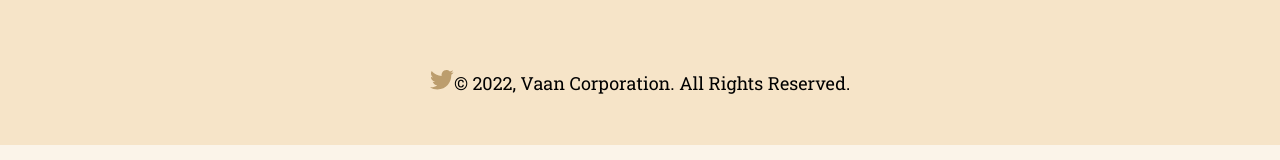
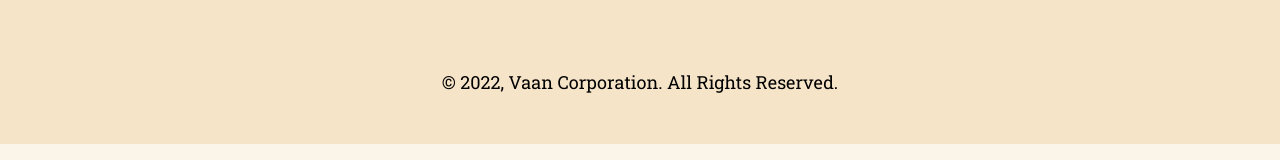
Before and after one commit to imthath-m/vaan-corp-website, a React (Create React App) app: page /blog in a window 1280 px wide. Shown: the part 502-662 px from the top of the page. Built offline with nearby package versions, Linux system fonts and the light colour scheme; a web font is replaced by a local one.

Commit message:
removed twitter icon in footer, add twitter link into footer

```diff
--- a/src/App.scss
+++ b/src/App.scss
@@ -587,6 +587,7 @@
   background-color: #F6E4C8;
   margin-top: 10rem;
   position: relative;
+  cursor: pointer;
 
   @media only screen and (max-width:$bp-small) {
     display: flex;
--- a/src/Components/Footer.jsx
+++ b/src/Components/Footer.jsx
@@ -1,6 +1,7 @@
 import React, { useState } from 'react'
 import twitter from "../assets/images/twitter.svg"
 import toast, { Toaster } from 'react-hot-toast';
+import { twitterPage } from '../helper'
 
 function Footer() {
   const [first, setFirst] = useState('');
@@ -36,7 +37,7 @@
     // window.location.reload()
   }
   return (
-    <footer className='footer' id='footer'>
+    <footer className='footer' id='footer' onClick={twitterPage}>
       {/* <div className='footer_heading'>
         <h1 className='footer_heading-h'>Subscribe to our newsletter</h1>
         <p className='footer_heading-p'>Get latest news and update</p>
@@ -50,7 +51,7 @@
         <Toaster position="bottom-center" />
       </form> */}
       <span className='footer-copyrights'>
-        <a href='https://twitter.com/skydevz' target="_blank"><img className='footer-copyrights_img' alt='footer_twit_pic' src={twitter} /></a>
+        {/* <a href='https://twitter.com/skydevz' target="_blank"><img className='footer-copyrights_img' alt='footer_twit_pic' src={twitter} /></a> */}
          © {new Date().getFullYear()}, Vaan Corporation. All Rights Reserved.</span>
     </footer>
   )
--- a/src/helper.js
+++ b/src/helper.js
@@ -15,6 +15,10 @@
     window.open('https://apps.apple.com/us/app/countdown-for-your-events/id1519488760', '_blank');
 }
 
+export const twitterPage = () => {
+    window.open('https://twitter.com/skydevz', '_blank');
+}
+
 export const getAllBlogs = () => {
     const url = "https://api.rss2json.com/v1/api.json?rss_url=https://medium.com/feed/@imthath";
     axios.get(`${url}`)
```
